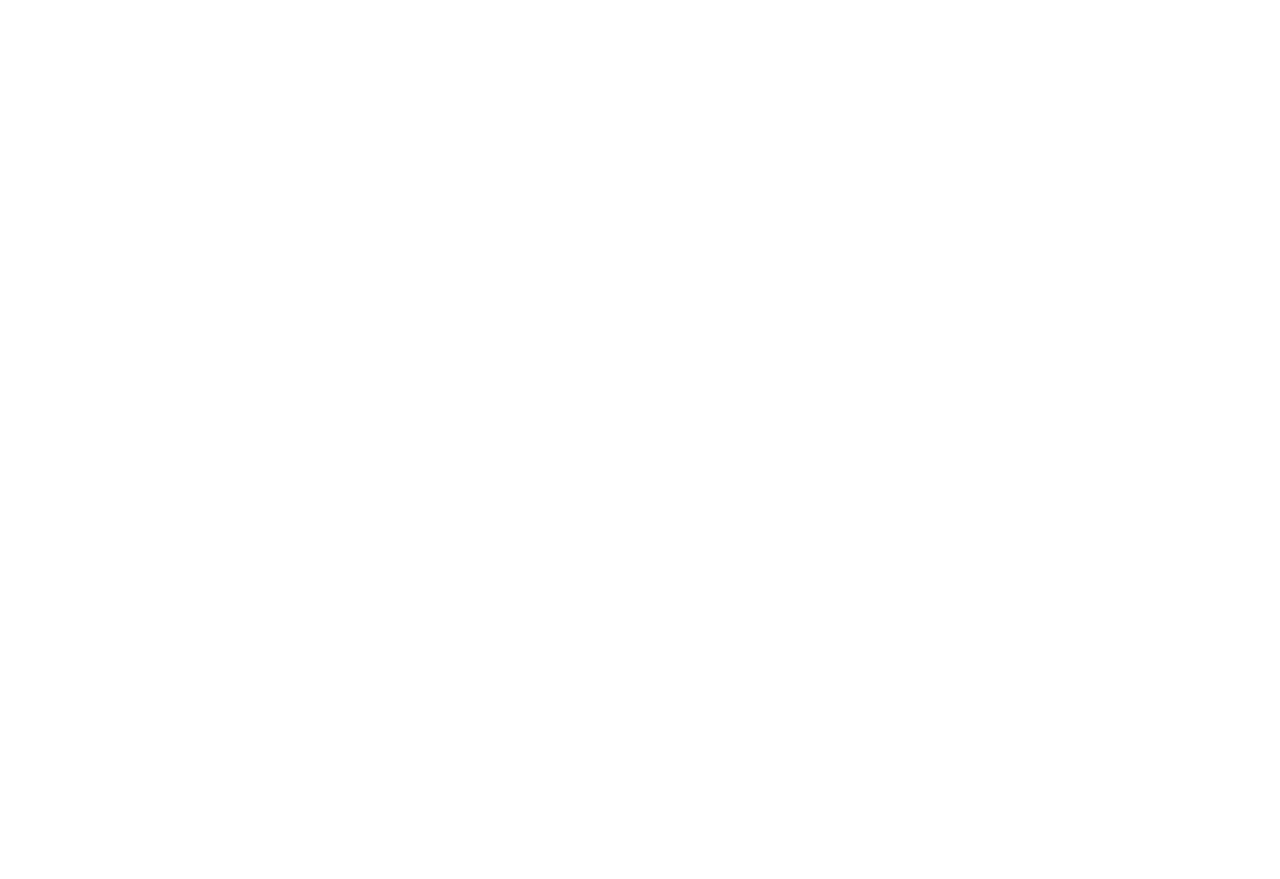
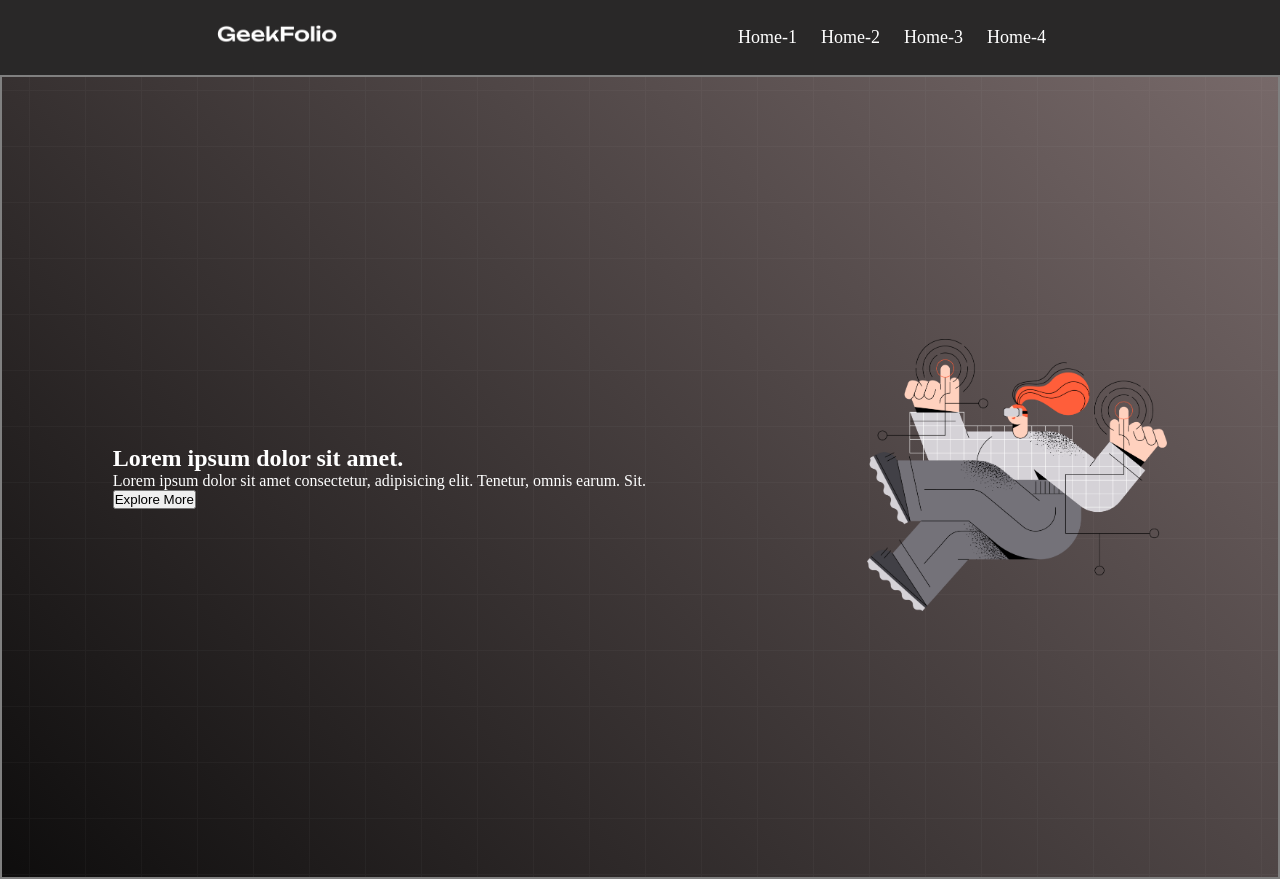
Before and after one commit to Mitul3047/digital-products, a plain HTML site: page index.html in a window 1280 px wide. Before the commit the page ends 800 px from the top, so only its background shows below. Drawn offline with Linux system fonts and the light colour scheme.

Commit message:
banner part added

```diff
--- a/index.html
+++ b/index.html
@@ -7,16 +7,38 @@
     <link rel="stylesheet" href="style.css">
 </head>
 <body>
+    <!-- NavBar Section -->
     <header>
         <nav>
             <div class="main-container">
-                <img src="./logo/logo-light.png" alt="">
+                <div class="logo">
+
+                <img class="logo-img" src="./logo/logo-light.png" alt="">
             </div>
-            <div class="nav-menu"></div>
+            <div class="nav-menu">
+
+                    <li class="item">Home-1</li>
+                    <li class="item">Home-2</li>
+                    <li class="item">Home-3</li>
+                    <li class="item">Home-4</li>
+
+            </div>
+        </div>
         </nav>
 
     </header>
-    <main></main>
+    <main>
+        <section class="banner">
+            <div class="banner-text">
+                <h1>Lorem ipsum dolor sit amet.</h1>
+                <p>Lorem ipsum dolor sit amet consectetur, adipisicing elit. Tenetur, omnis earum. Sit.</p>
+                <button class="more">Explore More</button>
+            </div>
+            <div class="banner-img">
+                <img src="./images/banner.png" alt="" class="banner-photo">
+            </div>
+        </section>
+    </main>
     <footer></footer>
 </body>
 </html>
--- a/style.css
+++ b/style.css
@@ -0,0 +1,48 @@
+* {
+    margin: 0px;
+    padding: 0px;
+}
+
+.main-container {
+    background-color: rgb(41, 40, 40);
+    color: white;
+    padding: 20px;
+    list-style: none;
+    display: flex;
+    align-items: center;
+    justify-content: space-around;
+}
+
+.logo-img {
+    width: 120px;
+}
+
+.nav-menu{
+    display: flex;
+
+}
+
+.item{
+    margin-right: 10px;
+    padding: 7px;
+    font-size: 18px;
+    cursor: pointer;
+}
+
+.item:hover{
+    color: orangered;
+}
+
+.banner-photo{
+    width: 300px;
+}
+
+.banner{
+    display: flex;
+    align-items: center;
+    justify-content: space-around;
+    height: 100vh;
+    border: 2px solid gray;
+    background-image: url("./images/background.png"),linear-gradient(45deg,rgb(14, 13, 13), rgb(119, 105, 105) );
+    color: white;
+}
```
